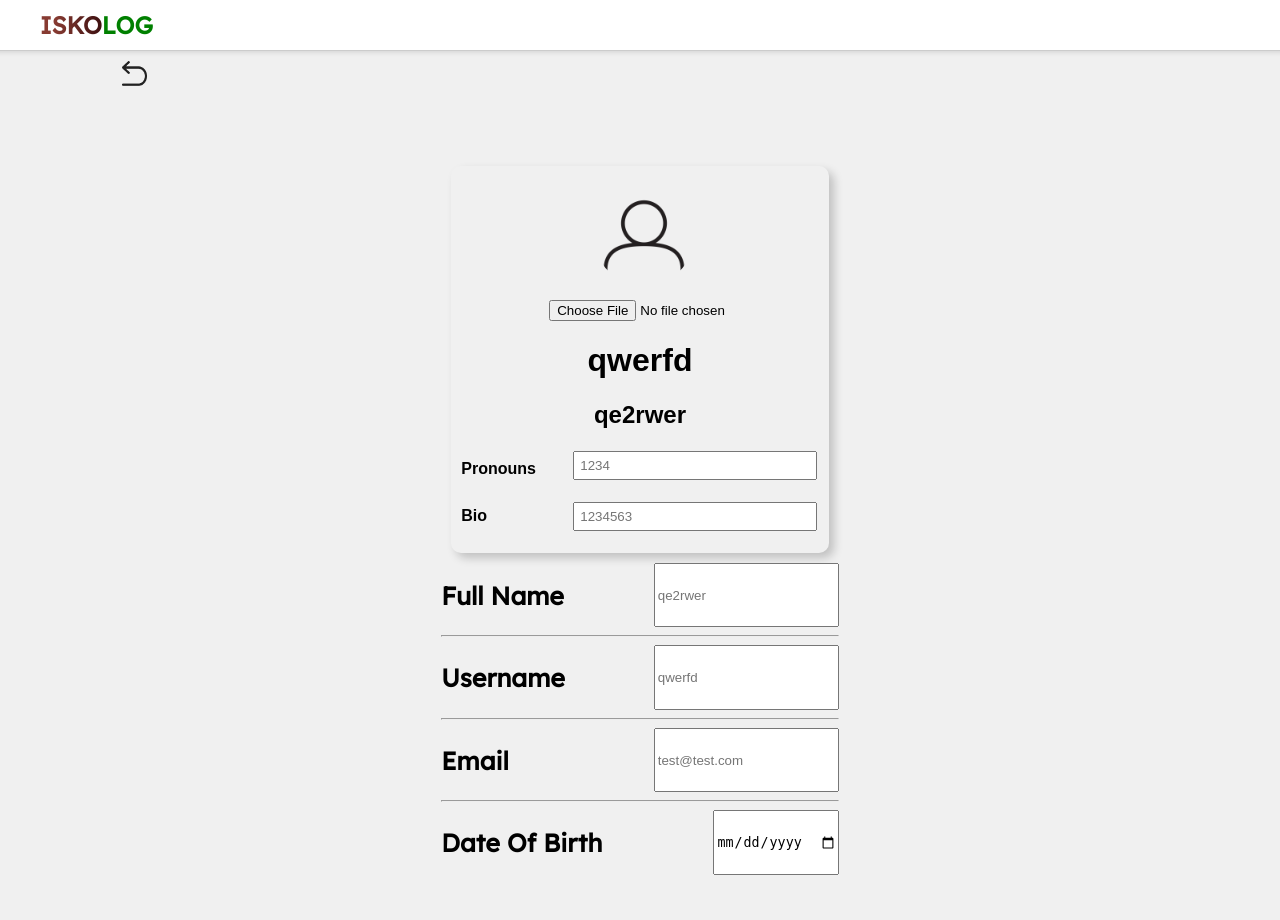
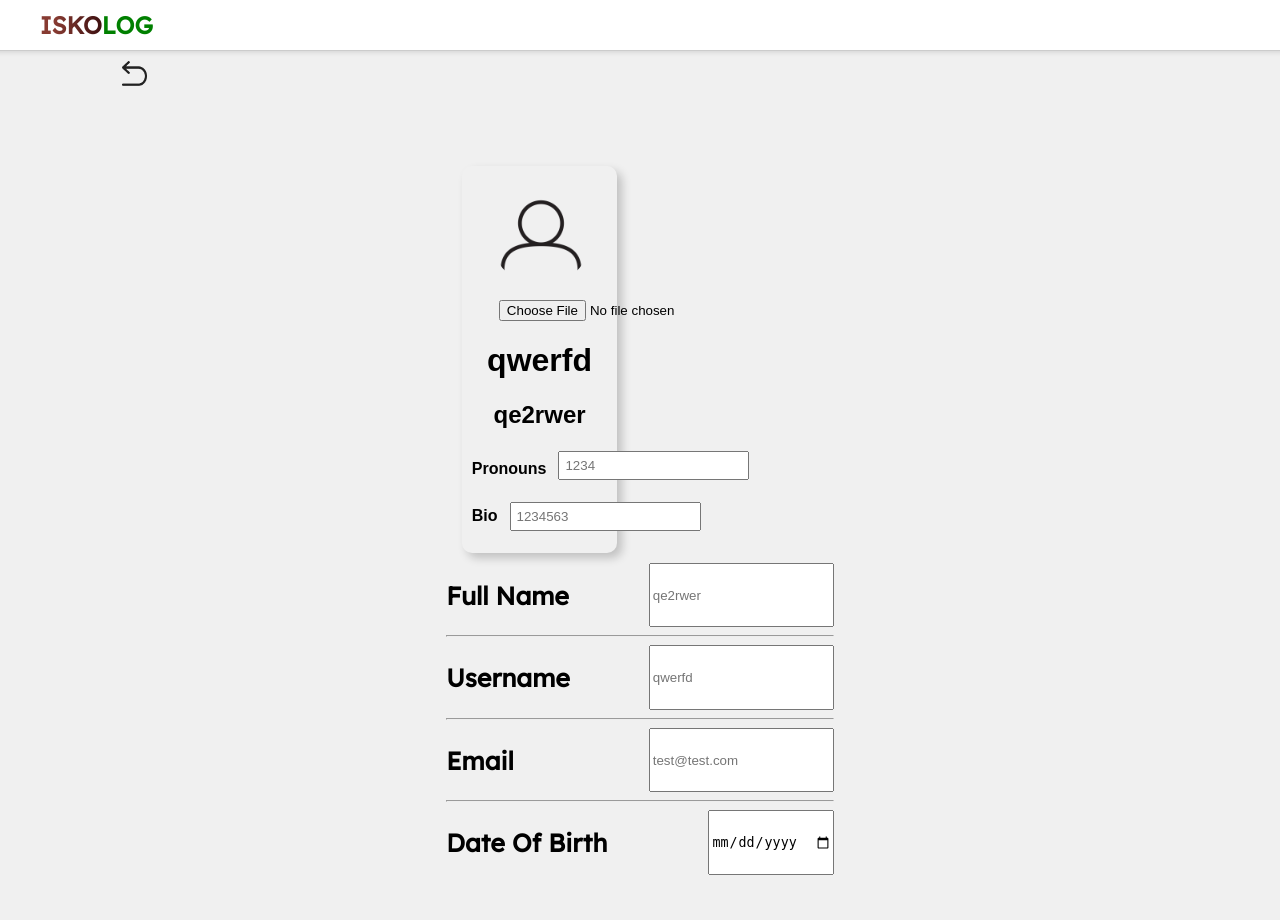
Before and after one commit to El-dawn/finalProject, a PHP site: page /edit_profile.php in a window 1280 px wide. Shown: the top 920 px of the page. Run offline with PHP 8.4, Linux system fonts and the light colour scheme; a user stored in the database is signed in; data comes from the database, SQL or seed files in the repository; some web fonts are replaced.

Commit message:
profile changes

```diff
--- a/styles.css
+++ b/styles.css
@@ -381,7 +381,8 @@ a{
     margin: 10px;
     box-shadow: 5px 5px 10px rgba(0, 0, 0, 0.2);
     padding: 10px;
-    width: auto;
+    width: 35%;
+    margin-left: 4%;
 }
 
 .profile-container img {
@@ -399,6 +400,7 @@ a{
     box-shadow: 5px 5px 10px rgba(0, 0, 0, 0.2);
     padding: 10px;
     width: 45%;
+    margin-right: 4%;
 }
 
 .information .info-row {
@@ -417,9 +419,10 @@ a{
     display: flex;
     justify-content: center;
     align-items: center;
-    width: 60%;
+    width: 66%;
     margin: 20px auto;
     gap: 110%;
+
 }
 
 
```
